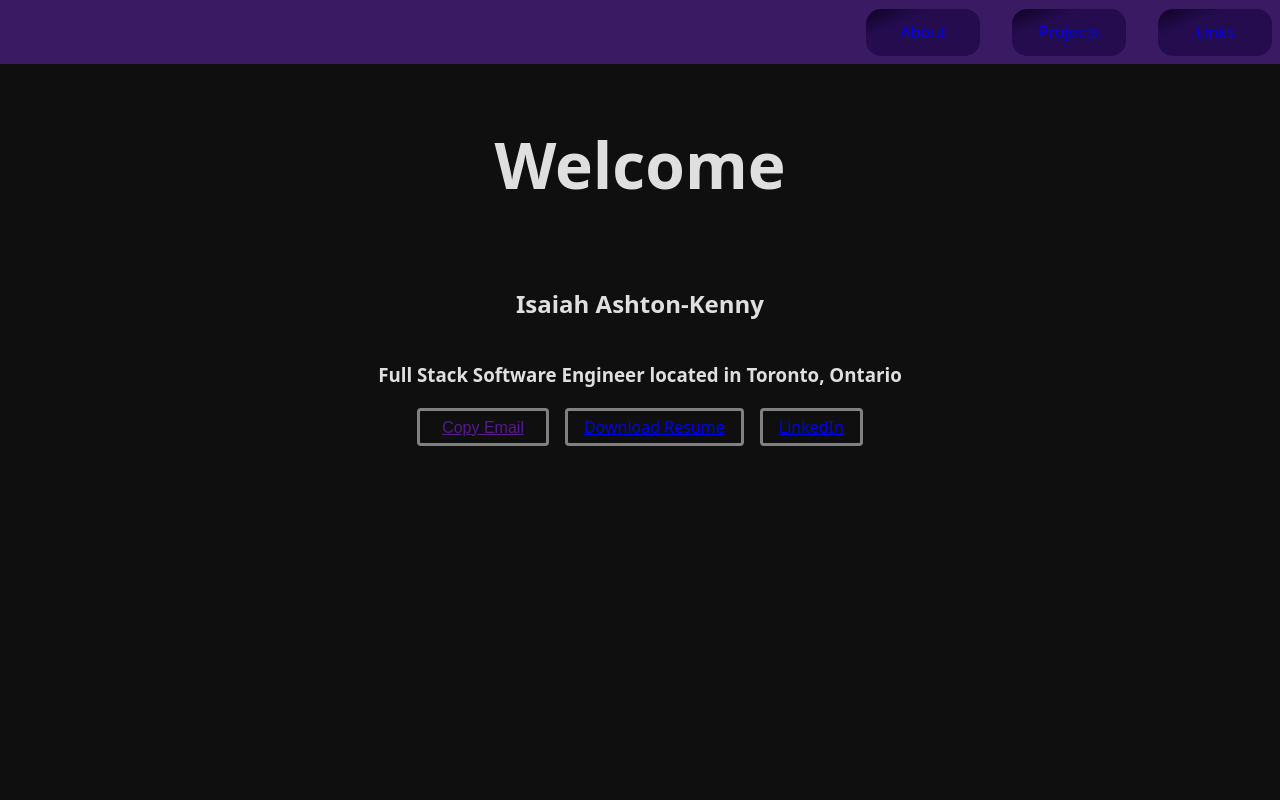
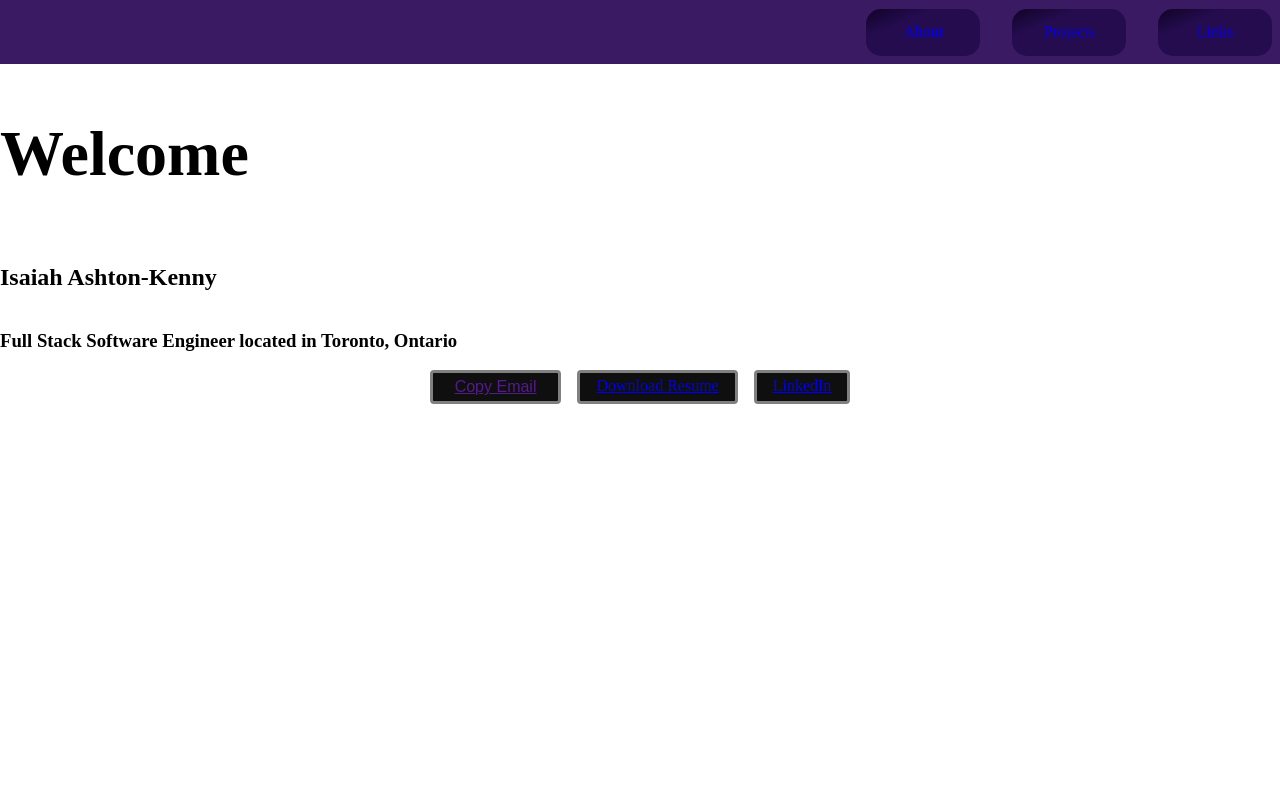
Before and after one commit to Isaiahak/Isaiahak, a React (Vite) app in the folder frontend/: page / in a window 1280 px wide. Shown: the top 800 px of the page. Built offline with nearby package versions, Linux system fonts and the light colour scheme.

Commit message:
added the tailwind configuration

```diff
--- a/frontend/index.html
+++ b/frontend/index.html
@@ -3,6 +3,7 @@
   <head>
     <meta charset="UTF-8" />
     <meta name="viewport" content="width=device-width, initial-scale=1.0" />
+    <link href="/src/styles.css" rel="stylesheet">
     <title>Isaiah AK</title>
   </head>
   <body>
--- a/frontend/package.json
+++ b/frontend/package.json
@@ -10,9 +10,11 @@
     "preview": "vite preview"
   },
   "dependencies": {
+    "@tailwindcss/vite": "^4.1.10",
     "react": "^19.0.0",
     "react-dom": "^19.0.0",
-    "react-pdf": "^9.2.1"
+    "react-pdf": "^9.2.1",
+    "tailwindcss": "^4.1.10"
   },
   "devDependencies": {
     "@eslint/js": "^9.21.0",
--- a/frontend/src/index.css
+++ b/frontend/src/index.css
@@ -1,3 +1,5 @@
+@import 'tailwindcss'
+
 :root {
   width: 100%;
   margin-inline: auto;
--- a/frontend/vite.config.js
+++ b/frontend/vite.config.js
@@ -1,7 +1,8 @@
 import { defineConfig } from 'vite'
 import react from '@vitejs/plugin-react-swc'
+import tailwindcss from '@tailwindcss/vite'
 
 // https://vite.dev/config/
 export default defineConfig({
-  plugins: [react()],
+  plugins: [react(), tailwindcss()],
 })
```
Also changed, not shown: frontend/src/assets/Me.jpg (added), 1 other file (tests, documents, lock files or other folders).
